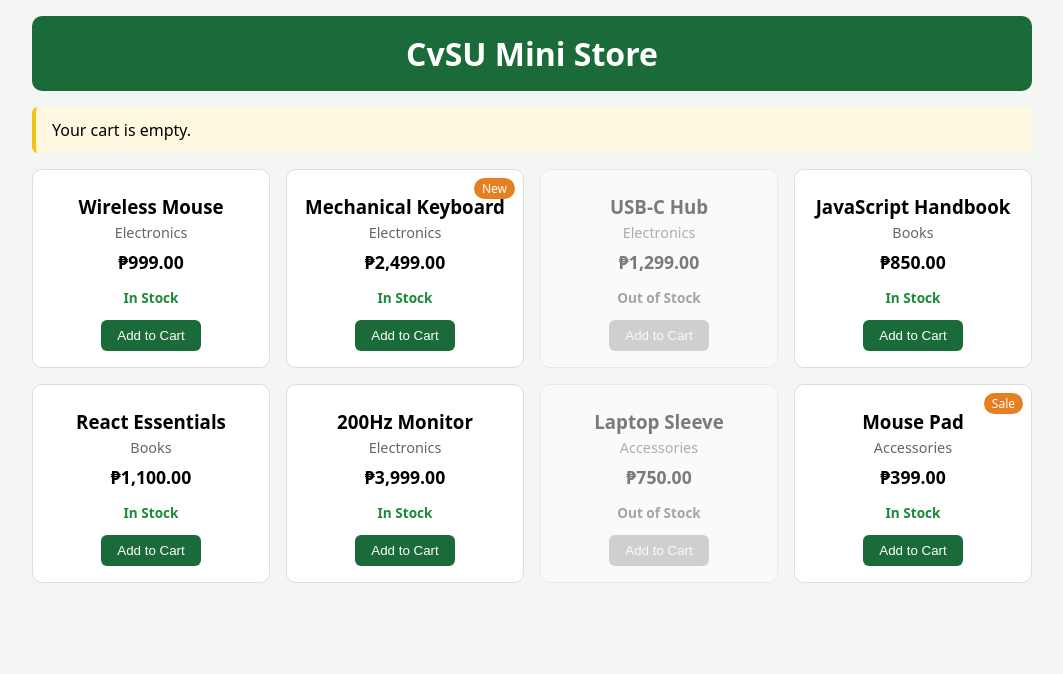
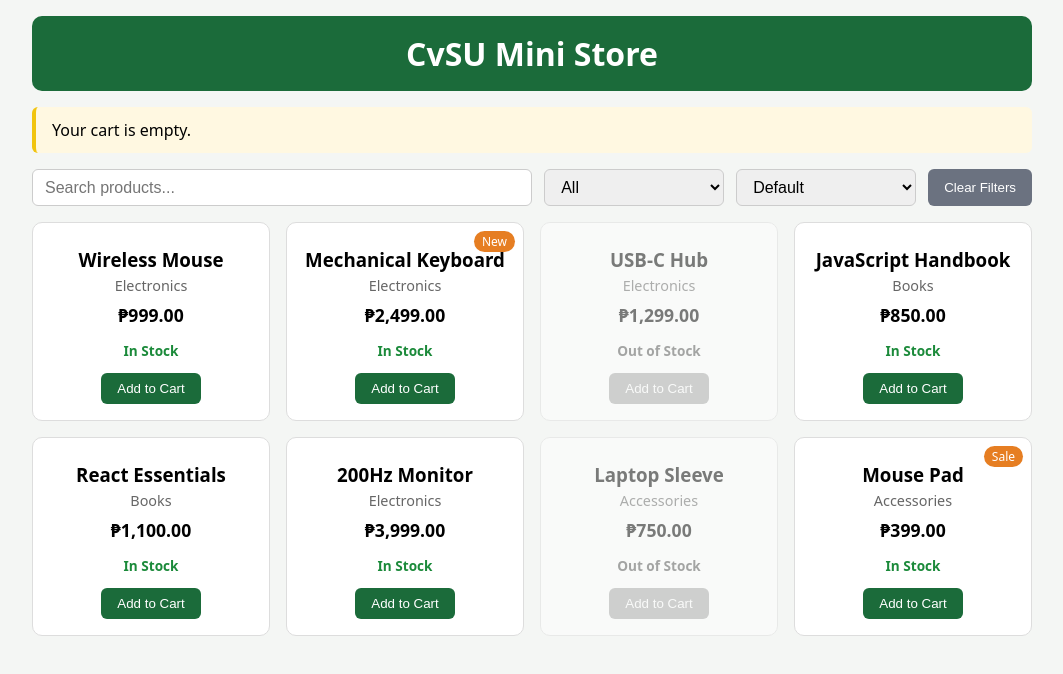
Before and after one commit to carlandreidaguplo-collab/Lab3-React-Props-, a React (Vite) app: page / in a window 1280 px wide. Shown: the top 674 px of the page, without its empty margins (108-1171 px from the left). Built offline with nearby package versions, Linux system fonts and the light colour scheme.

Commit message:
Add controlled SearchBar component and filter state

```diff
--- a/src/App.jsx
+++ b/src/App.jsx
@@ -1,15 +1,28 @@
 import { useState } from "react";
 import products from "./data/products";
 import ProductCard from "./components/ProductCard";
+import SearchBar from "./components/SearchBar";
 import "./App.css";
 
 function App() {
+  // cart state from Lab 3
   const [count, setCount] = useState(0);
   const [lastAdded, setLastAdded] = useState("");
+
+  // Lab 4 state
+  const [searchText, setSearchText] = useState("");
+  const [category, setCategory] = useState("All");
+  const [sortOrder, setSortOrder] = useState("default");
 
   const handleAddToCart = (title) => {
     setCount(count + 1);
     setLastAdded(title);
+  };
+
+  const handleClear = () => {
+    setSearchText("");
+    setCategory("All");
+    setSortOrder("default");
   };
 
   return (
@@ -23,6 +36,16 @@ function App() {
           ? "Your cart is empty."
           : `Items added to cart: ${count} (Last added: ${lastAdded})`}
       </p>
+
+      <SearchBar
+        searchText={searchText}
+        onSearchChange={setSearchText}
+        category={category}
+        onCategoryChange={setCategory}
+        sortOrder={sortOrder}
+        onSortChange={setSortOrder}
+        onClear={handleClear}
+      />
 
       <div className="grid">
         {products.map((product) => (
--- /dev/null
+++ b/src/components/SearchBar.css
@@ -0,0 +1,38 @@
+.search-bar {
+  display: flex;
+  flex-wrap: wrap;
+  gap: 0.75rem;
+  margin-bottom: 1rem;
+}
+.search-bar input,
+.search-bar select {
+  padding: 0.5rem 0.75rem;
+  border: 1px solid #ccc;
+  border-radius: 6px;
+  font-size: 1rem;
+}
+.search-bar input {
+  flex: 1 1 220px;
+}
+.search-bar select {
+  flex: 0 1 180px;
+}
+.search-bar button {
+  background: #6b7280;
+  color: #fff;
+  border: none;
+  padding: 0.5rem 1rem;
+  border-radius: 6px;
+  cursor: pointer;
+}
+.search-bar button:hover {
+  background: #4b5563;
+}
+
+@media (max-width: 600px) {
+  .search-bar input,
+  .search-bar select,
+  .search-bar button {
+    flex: 1 1 100%;
+  }
+}
--- /dev/null
+++ b/src/components/SearchBar.jsx
@@ -0,0 +1,44 @@
+import "./SearchBar.css";
+
+const CATEGORIES = ["All", "Electronics", "Books", "School Supplies", "Accessories"];
+
+function SearchBar({
+  searchText,
+  onSearchChange,
+  category,
+  onCategoryChange,
+  sortOrder,
+  onSortChange,
+  onClear,
+}) {
+  return (
+    <div className="search-bar">
+      <input
+        type="text"
+        placeholder="Search products..."
+        value={searchText}
+        onChange={(e) => onSearchChange(e.target.value)}
+      />
+
+      <select value={category} onChange={(e) => onCategoryChange(e.target.value)}>
+        {CATEGORIES.map((cat) => (
+          <option key={cat} value={cat}>
+            {cat}
+          </option>
+        ))}
+      </select>
+
+      <select value={sortOrder} onChange={(e) => onSortChange(e.target.value)}>
+        <option value="default">Default</option>
+        <option value="lowToHigh">Price: Low to High</option>
+        <option value="highToLow">Price: High to Low</option>
+      </select>
+
+      <button type="button" onClick={onClear}>
+        Clear Filters
+      </button>
+    </div>
+  );
+}
+
+export default SearchBar;
```
